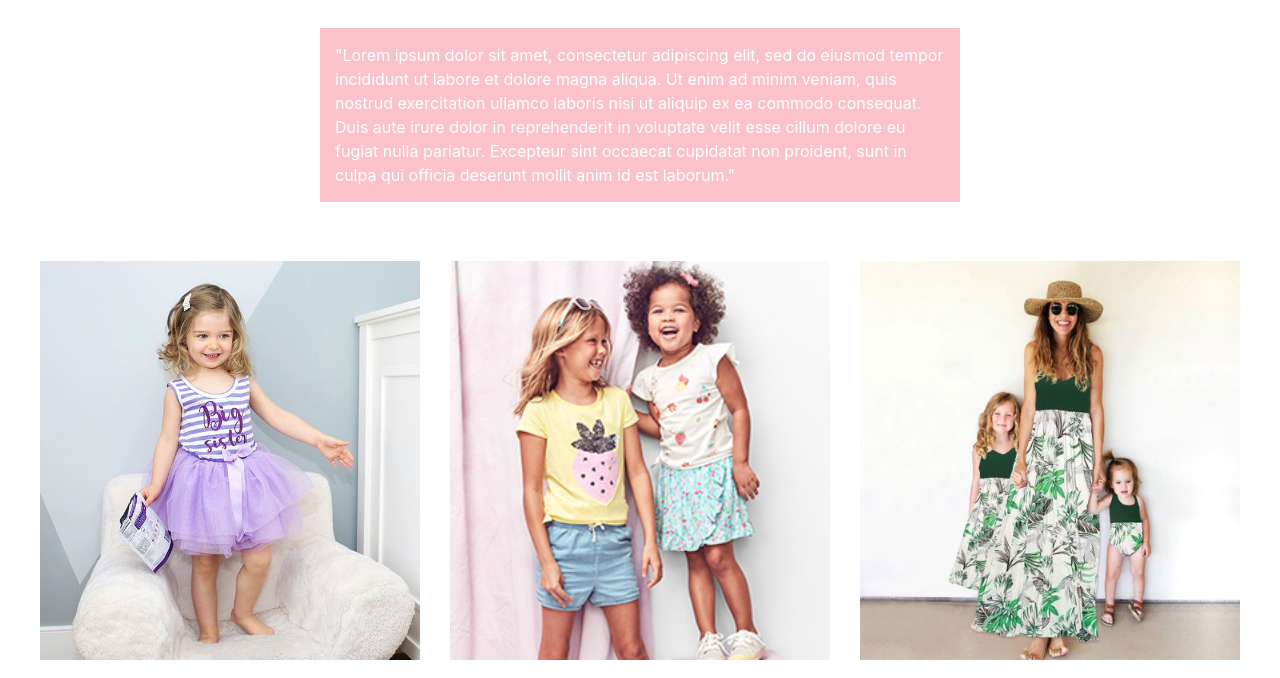
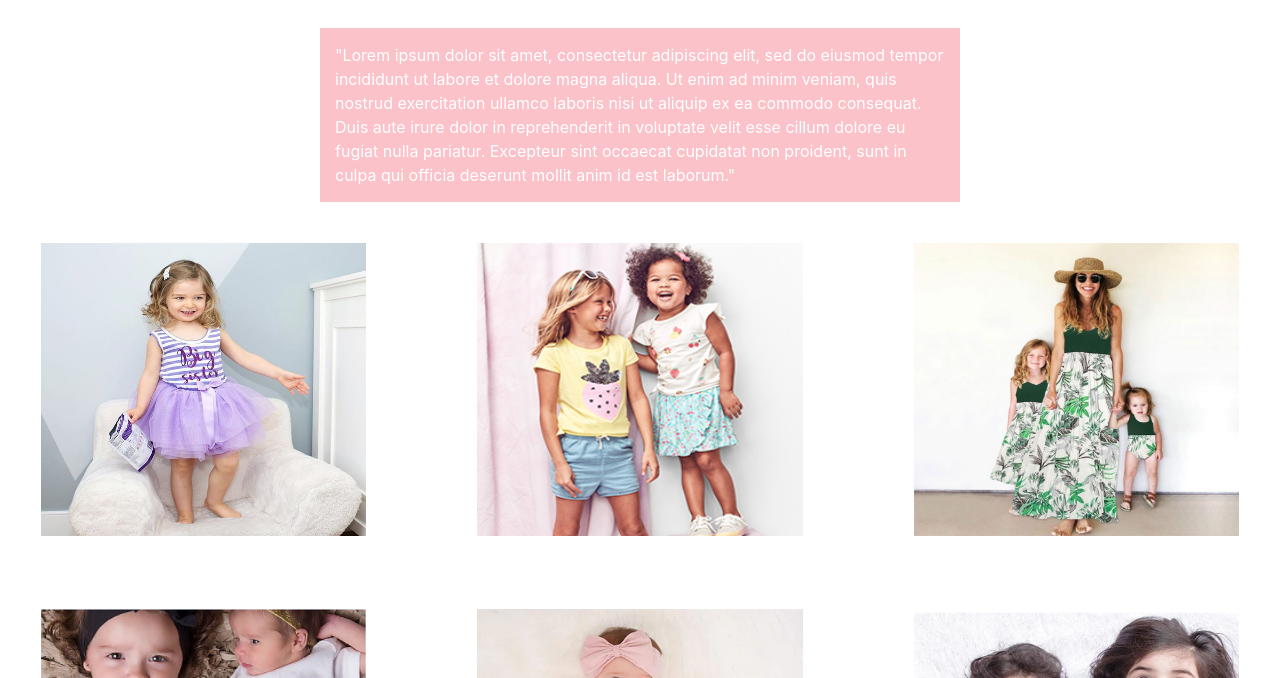
Before and after one commit to Dloft1991/template, a plain HTML site: page index.html in a window 1280 px wide. Shown: the part 122-800 px from the top of the page. Drawn offline with nearby package versions, Linux system fonts and the light colour scheme; a web font is replaced by a local one.

Commit message:
imagefix

```diff
--- a/style/style.css
+++ b/style/style.css
@@ -1,47 +1,28 @@
-.row {
-padding: 40px;
-}
+
 
 .product {
-    width: 100%;
-    height: 100%;
-    margin-top: 5%;
+    width: 80%;
+    height: 80%;
+    margin-left: 10%;
+    margin-top: 10%;
 
 }
 
 @media only screen and (max-width: 1030) {
-    .row {
-        padding: 20px;
-        }
 
         .product {
             width: 70%;
             height: 70%;
-            /* margin-top: 5%;
-            margin-left: 5%; */
         }
-        /* .move {
-            margin-top: 5%;
-        } */
 
   }
 
   @media only screen and (max-width: 575) {
-    .row {
-        padding: 20px;
-        }
+
 
         .product {
             width: 30%;
             height: 30%;
-           padding-left: 25%;
-        }
-        /* .move {
-            margin-top: 25%;
         }
 
-        .row {
-            padding-top: 5%:
-
-        } */
   }
```
